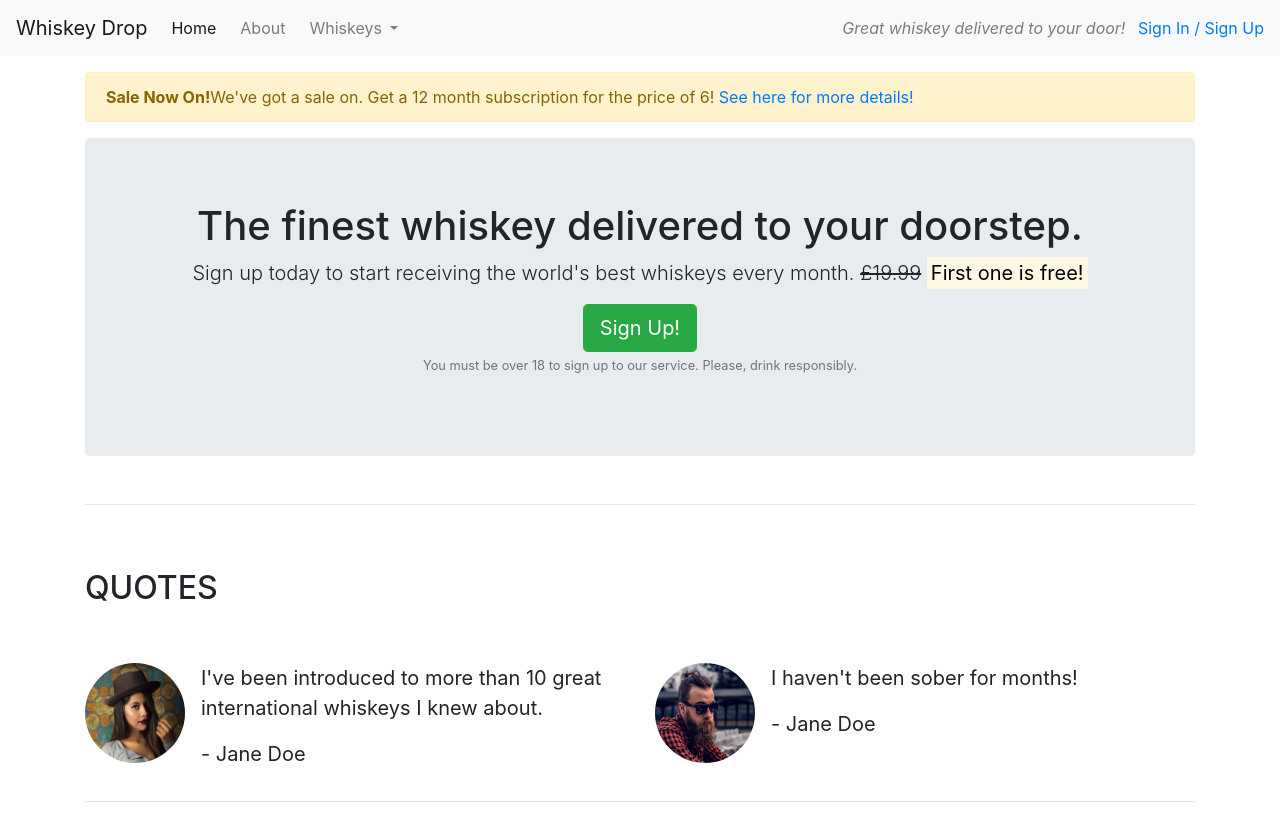
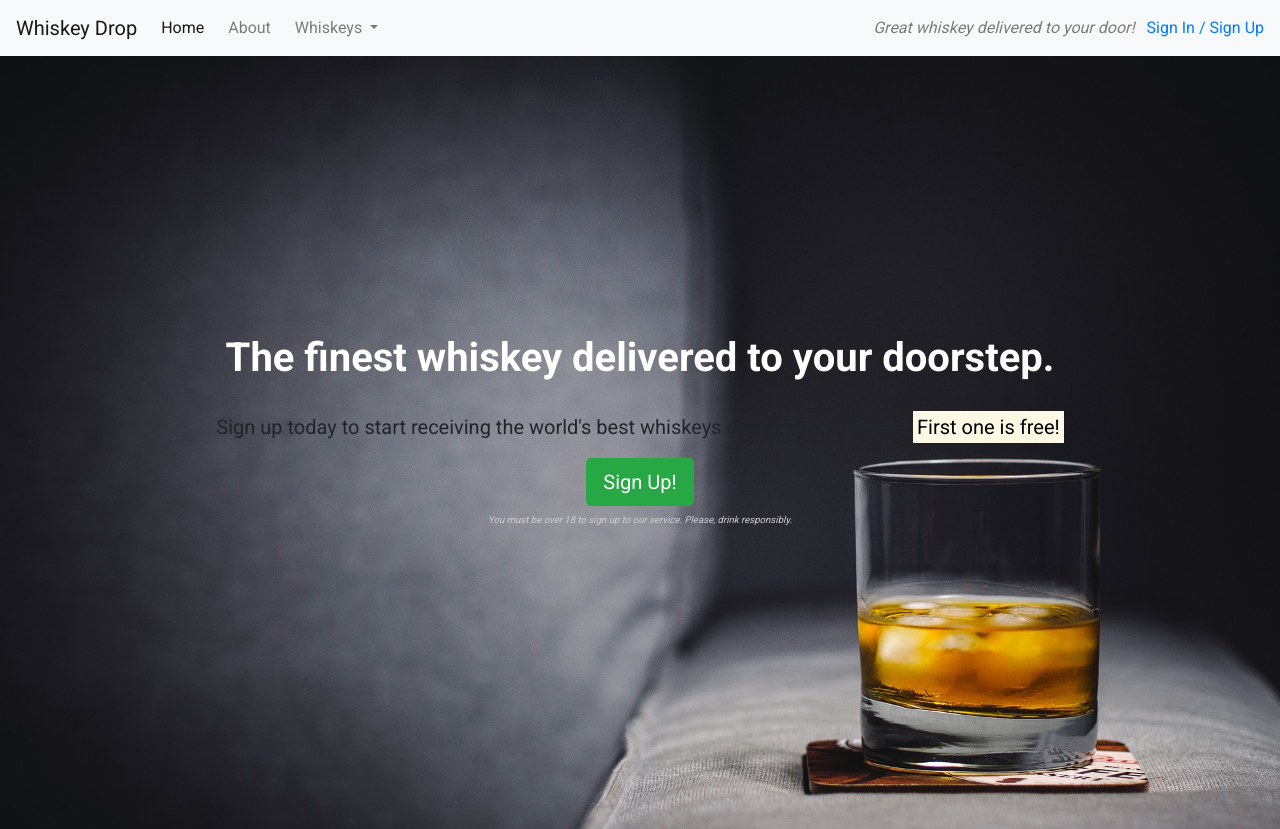
Before and after one commit to Miachallestad/bootstrap4, a plain HTML site: page index.html in a window 1280 px wide. Shown: the top 829 px of the page. Drawn offline with nearby package versions, Linux system fonts and the light colour scheme.

Commit message:
Added some beyond bootstrap styling

```diff
--- /dev/null
+++ b/css/style.css
@@ -0,0 +1,40 @@
+body {
+    font-family: 'Roboto', sans-serif;
+}
+
+.alert-container {}
+
+.callout-container {
+height: 100vh;
+  background: url("../images/whiskey-background.jpg") no-repeat bottom right fixed;
+  -webkit-background-size: cover;
+  -moz-background-size: cover;
+  -o-background-size: cover;
+  background-size: cover;
+
+  display: flex;
+  align-items: center;
+  justify-content: center;
+}
+.quotes-container {}
+
+.features-container {}
+
+/*Jumbotron*/
+
+.jumbotron {
+    background-color: transparent;
+}
+
+
+.jumbotron-header {
+    color:white;
+    font-weight: bold;
+    margin-bottom: 30px;
+}
+
+.jumbotron small {
+    font-size: 60%;
+    font-style: italic;
+    color:#d0d0d0
+}
--- a/index.html
+++ b/index.html
@@ -8,6 +8,8 @@
     <link rel="stylesheet" href="https://cdn.jsdelivr.net/npm/bootstrap@4.5.3/dist/css/bootstrap.min.css" integrity="sha384-TX8t27EcRE3e/ihU7zmQxVncDAy5uIKz4rEkgIXeMed4M0jlfIDPvg6uqKI2xXr2" crossorigin="anonymous">
     <script src="https://cdn.jsdelivr.net/npm/bootstrap@4.5.3/dist/js/bootstrap.bundle.min.js" integrity="sha384-ho+j7jyWK8fNQe+A12Hb8AhRq26LrZ/JpcUGGOn+Y7RsweNrtN/tE3MoK7ZeZDyx" crossorigin="anonymous"></script>
     <script src="https://kit.fontawesome.com/f860aa90f9.js" crossorigin="anonymous"></script>
+    <link href="https://fonts.googleapis.com/css?family=Roboto:400,700" rel="stylesheet">
+    <link rel="stylesheet" href="css/style.css" type="text/css" />
 </head>
 
 <body>
@@ -48,20 +50,22 @@
      </div>
 
 </nav>
-<article class="container mt-3">
-  <div class="row d-none d-sm-block">
-      <div class="col-12">
-         <div class="alert alert-warning">
-         <strong>Sale Now On!</strong>We've got a sale on. Get a 12 month subscription
-         for the price of 6! <a href="">See here for more details!</a>
-         </div>
-      </div>
-  </div>
+<!--<div class="container alert-container">-->
+<!-- <div class="row d-none d-sm-block">-->
+<!--    <div class="col-12">-->
+<!--       <div class="alert alert-warning">-->
+<!--          <strong>Sale Now On!</strong>We've got a sale on. Get a 12 month subscription
+         for the price of 6! <a href="">See here for more details!</a>-->
+ <!--        </div>-->
+<!--      </div>-->
+<!--  </div>
+<!--</div>-->
+<div class="container-fluid callout-container">
   <!--callout-->
       <div class="row">
           <div class="col-12">
                  <section class="callout jumbotron text-center">
-                    <h1>The finest whiskey delivered to your doorstep.</h1>
+                    <h1 class="jumbotron-header">The finest whiskey delivered to your doorstep.</h1>
                     <p class="lead">Sign up today to start receiving the world's best whiskeys every month.
                     <s class="d-none d-sm-inline">£19.99</s>
                     <span class="d-line d-sm-none"><br></span>
@@ -73,8 +77,9 @@
            </div>
         </div>
    <!--/callout-->
-   <hr>
+   </div>
    <!--quotes-->
+   <div class="container quotes-container">
    <section class="quotes">
    <div class="row">
    <div class="col-12 my-5">
@@ -112,9 +117,10 @@
    </div>
    </section>
    <!--/quotes-->
-   <hr>
+   </div>
 
    <!--features-->
+   <div class="features-container">
    <section class="features">
    <div class="row">
    <div class="col-12 my-5">
@@ -155,6 +161,7 @@
    </div>
    </section>
    <!--/features-->
+   </div>
    <!--Monthley favorites-->
    <section>
    <h2 class="text-uppercase">Monthley Favorites</h2>
@@ -195,7 +202,7 @@
   </tbody>
 </table>
    </section>
-</article>
+
 <div class="modal" tabindex="-1" role="dialog" id="signUpModal">
   <div class="modal-dialog" role="document">
     <div class="modal-content">
```
Also changed, not shown: images/whiskey-background.jpg (added).
